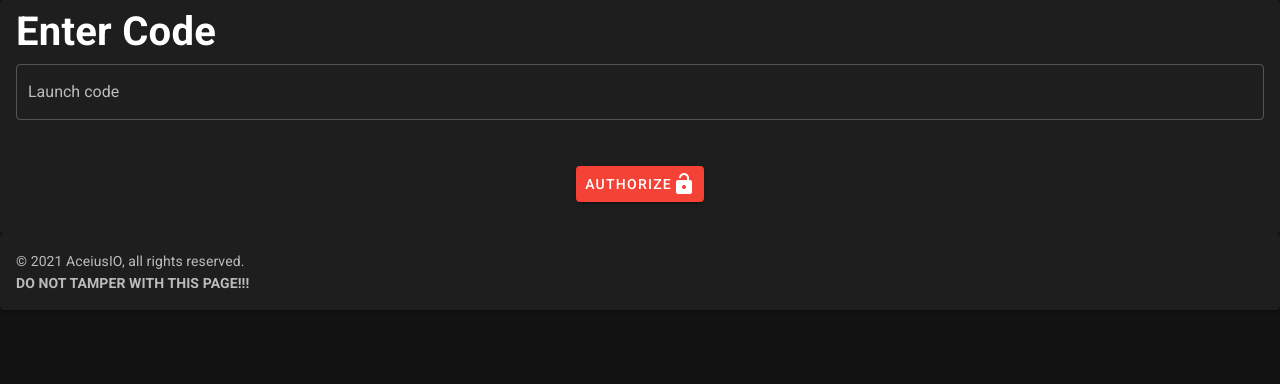
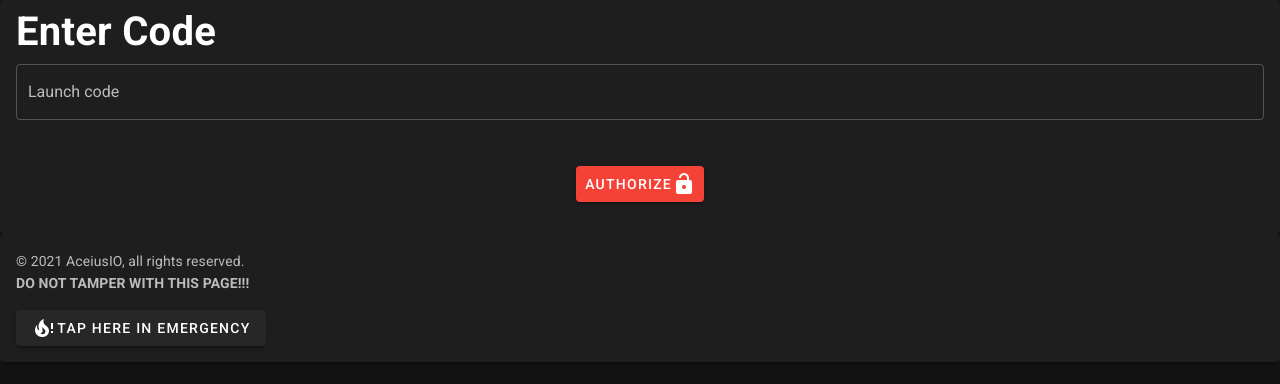
Before and after one commit to AceiusIO/launchpad-api, a Vue app: page / in a window 1280 px wide. Shown: the top 384 px of the page. Built offline with nearby package versions, Linux system fonts and the light colour scheme.

Commit message:
Added 911 button
In case of fire or loss of life

```diff
--- a/src/App.vue
+++ b/src/App.vue
@@ -23,7 +23,10 @@
       </v-card-text>
     </v-card>
     <v-card>
-      <v-card-text>&copy; 2021 AceiusIO, all rights reserved. <br /> <strong>DO NOT TAMPER WITH THIS PAGE!!!</strong></v-card-text>
+      <v-card-text>
+        <p>&copy; 2021 AceiusIO, all rights reserved. <br /> <strong>DO NOT TAMPER WITH THIS PAGE!!!</strong></p>
+        <a href='tel:+12063930652'><v-btn><v-icon>mdi-fire-alert</v-icon>TAP HERE IN EMERGENCY</v-btn></a>
+      </v-card-text>
     </v-card>
   </v-app>
 </template>
```
